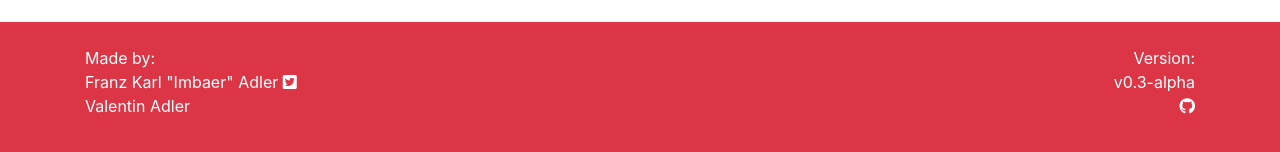
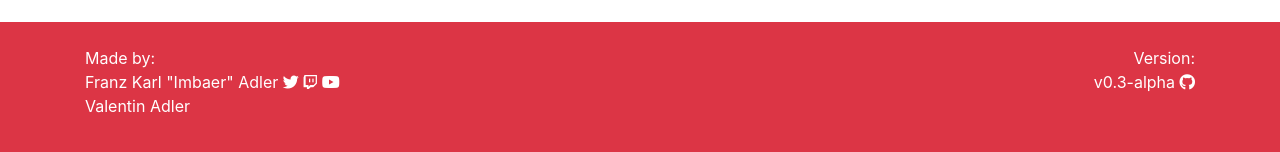
Before and after one commit to fadler/vermintidebuilds, a plain HTML site: page index.html in a window 1280 px wide. Shown: the part 638-790 px from the top of the page. Drawn offline with nearby package versions, Linux system fonts and the light colour scheme.

Commit message:
More Shilling
200% more shilling!

```diff
--- a/index.html
+++ b/index.html
@@ -152,15 +152,19 @@
       <div class="col-12 col-sm-6" id="footer-left">
         Made by:
         <ul class="list-unstyled">
-          <li>Franz Karl "Imbaer" Adler <a class="text-white" href="https://twitter.com/ZeImbaer" target="_blank" title="Twitter"><i class="fab fa-twitter-square"></i></a></li>
+          <li>
+          Franz Karl "Imbaer" Adler
+          <a class="text-white" href="https://twitter.com/ZeImbaer" target="_blank" title="Twitter"><i class="fab fa-twitter"></i></a>
+          <a class="text-white" href="https://www.twitch.tv/imbaer" target="_blank" title="Twitch"><i class="fab fa-twitch"></i></a>
+          <a class="text-white" href="https://www.youtube.com/channel/UCQKPhKf1zfuiG57eTwqfUFw" target="_blank" title="Youtube"><i class="fab fa-youtube"></i></a>
+          </li>
           <li>Valentin Adler</li>
         </ul>
       </div>
       <div class="col-12 col-sm-6" id="footer-right">
        Version:
          <ul class="list-unstyled">
-          <li>v0.3-alpha</li>
-          <li><a class="text-white" href="https://github.com/fadler/vermintidebuilds" target="_blank" title="Github"><i class="fab fa-github"></i></a></li>
+          <li>v0.3-alpha <a class="text-white" href="https://github.com/fadler/vermintidebuilds" target="_blank" title="Github"><i class="fab fa-github"></i></a></li>
         </ul>
       </div>
     </div>
```
